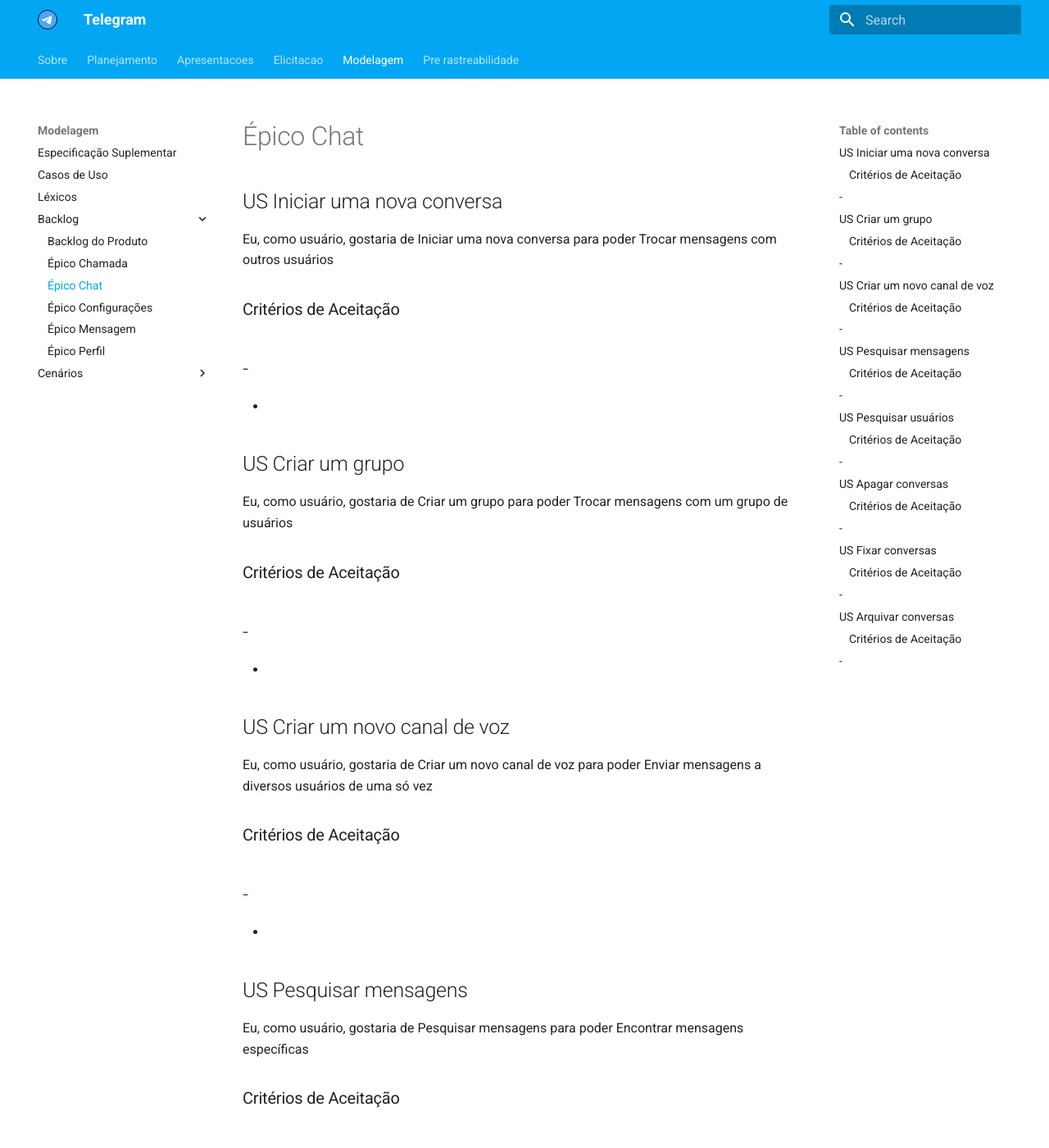
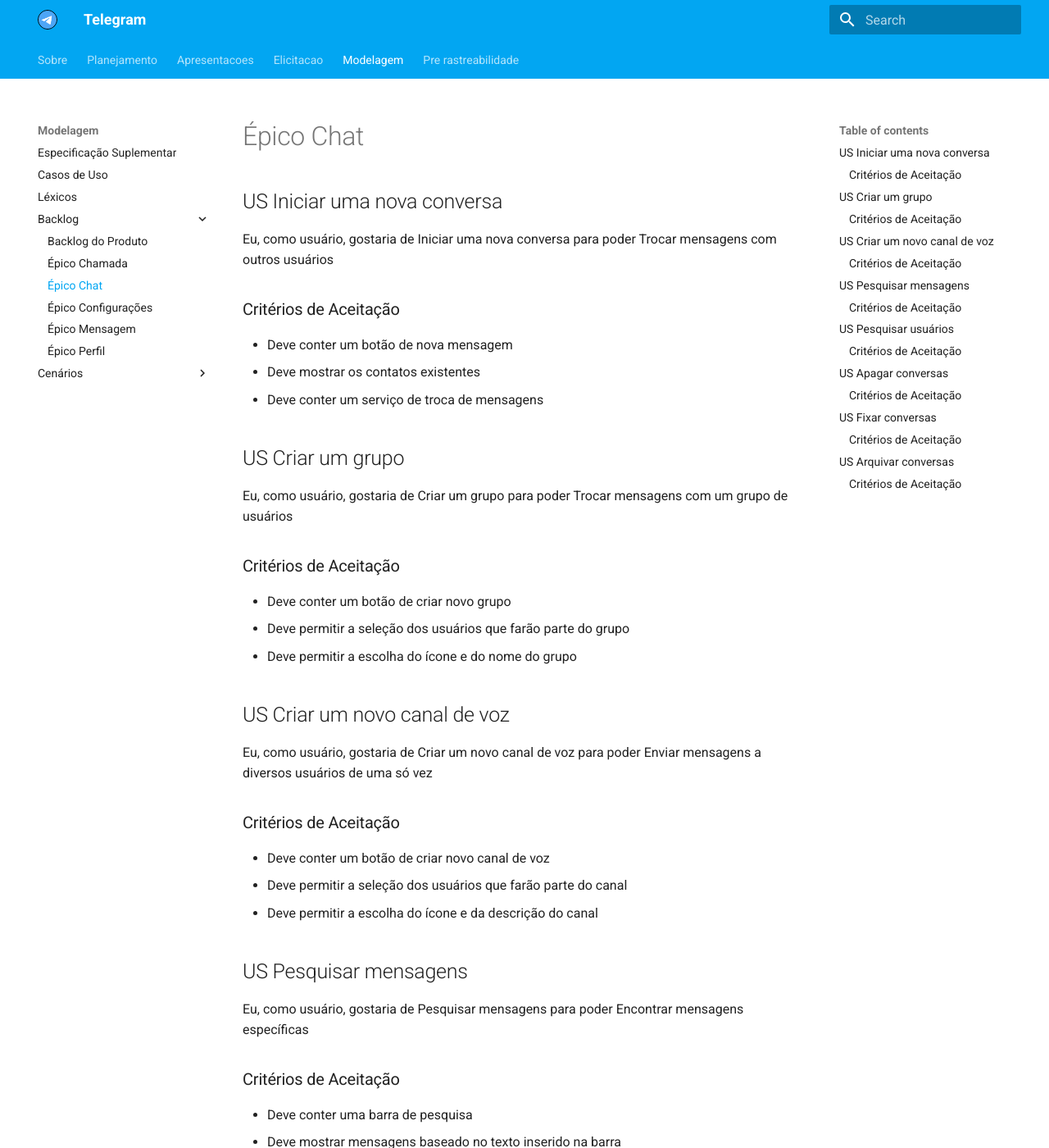
Before and after one commit to Requisitos-de-Software/2020.2-Telegram, an MkDocs documentation site: the page built from docs/modelagem/backlog/epico_chat.md, in a window 1280 px wide and 1400 px high. Shown: the whole window at 82% size. Built offline with MkDocs 1.6.1 and Material for MkDocs 9.7.7, drawn with Linux system fonts in a browser that asks for light colours; some of the changed text lies outside the part shown.

Commit message:
Adiciona criterios de aceitacao do epico chat

```diff
--- a/docs/modelagem/backlog/epico_chat.md
+++ b/docs/modelagem/backlog/epico_chat.md
@@ -4,61 +4,58 @@
 Eu, como usuário, gostaria de Iniciar uma nova conversa para poder Trocar mensagens com outros usuários
 
 ### Critérios de Aceitação
--
--
--
+- Deve conter um botão de nova mensagem
+- Deve mostrar os contatos existentes
+- Deve conter um serviço de troca de mensagens
 
 ## US Criar um grupo
 Eu, como usuário, gostaria de Criar um grupo para poder Trocar mensagens com um grupo de usuários
 
 ### Critérios de Aceitação
--
--
--
+- Deve conter um botão de criar novo grupo
+- Deve permitir a seleção dos usuários que farão parte do grupo
+- Deve permitir a escolha do ícone e do nome do grupo
 
 ## US Criar um novo canal de voz
 Eu, como usuário, gostaria de Criar um novo canal de voz para poder Enviar mensagens a diversos usuários de uma só vez
 
 ### Critérios de Aceitação
--
--
--
+- Deve conter um botão de criar novo canal de voz
+- Deve permitir a seleção dos usuários que farão parte do canal
+- Deve permitir a escolha do ícone e da descrição do canal
 
 ## US Pesquisar mensagens
 Eu, como usuário, gostaria de Pesquisar mensagens para poder Encontrar mensagens específicas
 
 ### Critérios de Aceitação
--
--
--
+- Deve conter uma barra de pesquisa
+- Deve mostrar mensagens baseado no texto inserido na barra
 
 ## US Pesquisar usuários
 Eu, como usuário, gostaria de Pesquisar usuários para poder Encontrar usuários do aplicativo
 
 ### Critérios de Aceitação
--
--
--
+- Deve conter uma barra de pesquisa
+- Deve mostrar usuários baseado no texto inserido na barra
 
 ## US Apagar conversas
 Eu, como usuário, gostaria de Apagar conversas para poder Gerenciar meus chats
 
 ### Critérios de Aceitação
--
--
--
+- Deve conter um botão para apagar a conversa
+- Deve solicitar uma confirmação se o usuário realmente deseja apagar a conversa
+- Deve apagar a convera após a confirmação
+
 ## US Fixar conversas
 Eu, como usuário, gostaria de Fixar conversas para poder Priorizar a visualização de chats
 
 ### Critérios de Aceitação
--
--
--
+- Deve conter um botão de fixar conversa
+- Deve fixar corretamente a conversa selecionada
 
 ## US Arquivar conversas
 Eu, como usuário, gostaria de Arquivar conversas para poder Ocultar a visualização de chats sem deletar
 
 ### Critérios de Aceitação
--
--
--
+- Deve conter um botão de arquivar conversa
+- Deve arquivar corretamente a conversa selecionada e removê-la dos chats exibidos
```
